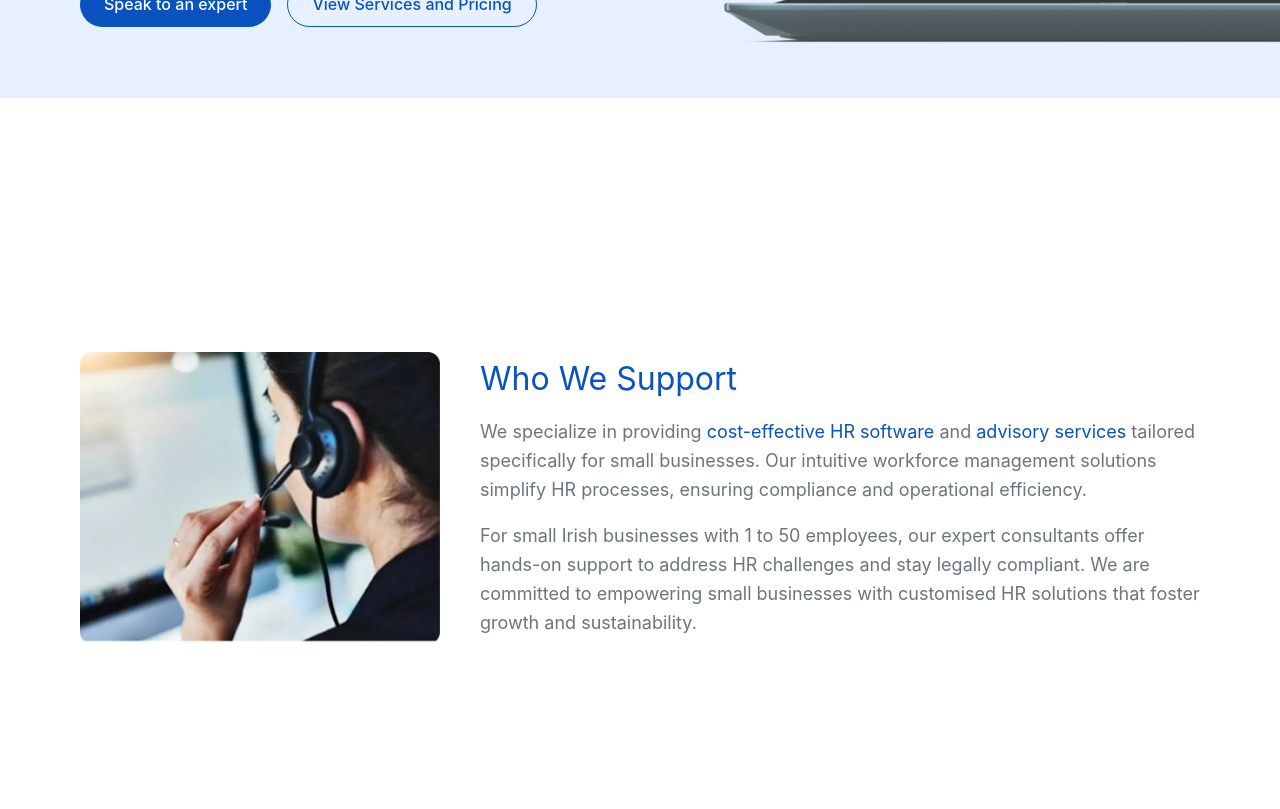
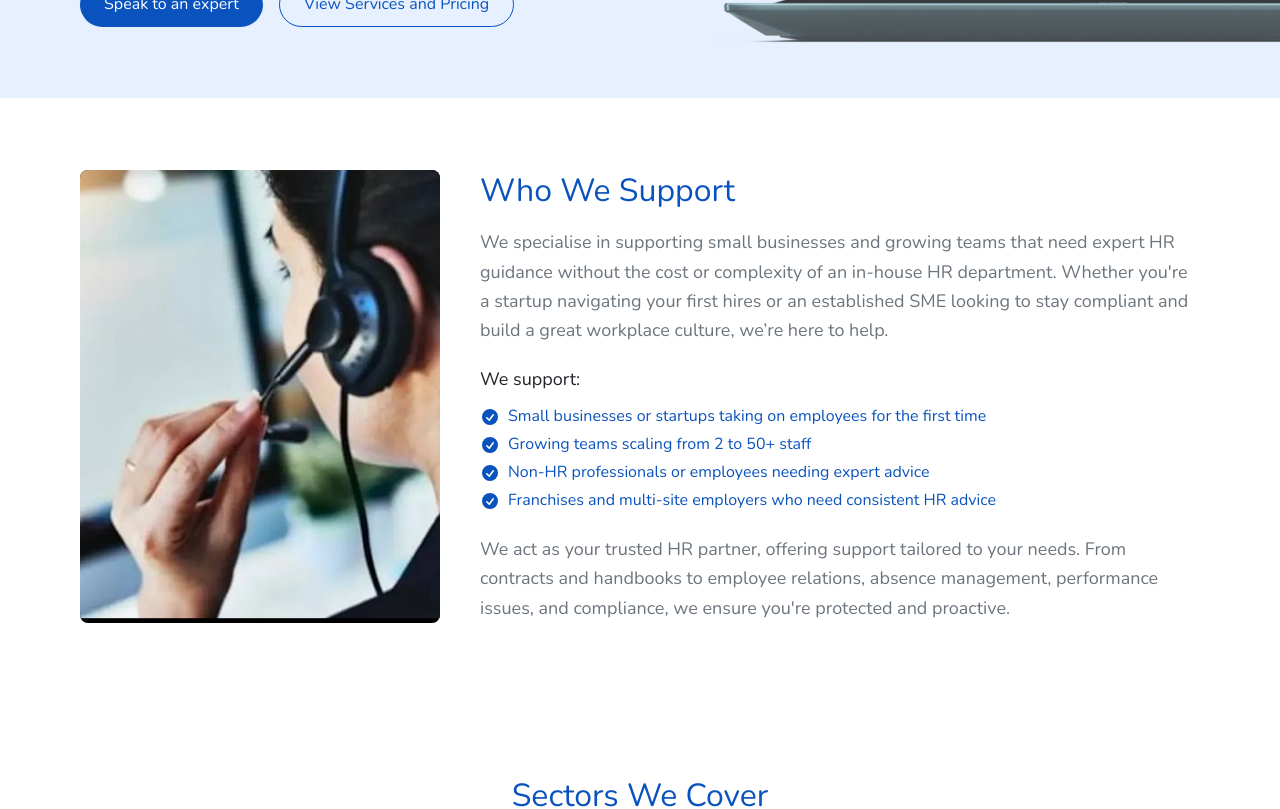
Before and after one commit to Alshekizx/hrSite, a Next.js app: page / in a window 1280 px wide. Shown: the part 500-1309 px from the top of the page. Built offline with nearby package versions, Linux system fonts and the light colour scheme.

Commit message:
who we support

```diff
--- a/src/app/components/homepage/sectorsWeCover.tsx
+++ b/src/app/components/homepage/sectorsWeCover.tsx
@@ -137,7 +137,7 @@ export default function SectorsWeCover() {
             {services.map((service, index) => (
               <div
                 key={index}
-                className={`cursor-pointer transition-all duration-300 ease-in-out min-w-[350px] h-screen p-6 border ${
+                className={`cursor-pointer transition-all duration-300 ease-in-out min-w-[350px] h-[90vh] p-6 border ${
                   index === selectedIndex
                     ? "border-[var(--primary-color)]"
                     : "border-white/20"
--- a/src/app/components/homepage/whoWeSupport.tsx
+++ b/src/app/components/homepage/whoWeSupport.tsx
@@ -1,42 +1,59 @@
+"use client";
+import { CheckCircleIcon } from "@heroicons/react/20/solid";
 import Image from "next/image";
+
+const features = [
+  "Small businesses or startups taking on employees for the first time",
+  "Growing teams scaling from 2 to 50+ staff",
+  "Non-HR professionals or employees needing expert advice",
+  "Franchises and multi-site employers who need consistent HR advice",
+];
 
 export default function WhoWeSupport() {
   return (
-    <div className="containerDiv flex flex-col lg:flex-row items-center justify-between gap-10 px-4 py-10">
+    <div className="containerDiv flex flex-col lg:flex-row items-stretch justify-between gap-10">
+
       {/* Image Section */}
-      <div className="w-full lg:w-1/3">
+      <div className="w-full lg:w-1/3 rounded-lg bg-black overflow-hidden">
+        <div className="relative flex justify-center items-center w-full h-70 lg:h-full">
           <Image
             src="/images/whoWeSupport.png"
             alt="Who We Support"
-          width={400}
-          height={300}
-          className="object-contain w-full h-auto"
+            fill
+            className="object-cover h-full"
           />
+        </div>
       </div>
 
       {/* Text Section */}
-      <div className="w-full lg:w-2/3">
+      <div className="w-full lg:w-2/3 flex flex-col justify-between">
+        <div>
           <h3 className="text-[var(--primary-color)] text-2xl font-semibold mb-4">
             Who We Support
           </h3>
-        <p className="text-[var(--text-muted)] leading-relaxed text-base">
-          We specialize in providing{" "}
-          <span className="text-[var(--primary-color)]">
-            cost-effective HR software
-          </span>{" "}
-          and{" "}
-          <span className="text-[var(--primary-color)]">
-            advisory services
-          </span>{" "}
-          tailored specifically for small businesses. Our intuitive workforce
-          management solutions simplify HR processes, ensuring compliance and
-          operational efficiency.
+          <p className="text-[var(--text-muted)] leading-relaxed text-base mb-6">
+            We specialise in supporting small businesses and growing teams that need
+            expert HR guidance without the cost or complexity of an in-house HR department.
+            Whether you're a startup navigating your first hires or an established SME
+            looking to stay compliant and build a great workplace culture, we’re here to help.
           </p>
-        <p className="text-[var(--text-muted)] leading-relaxed mt-4 text-base">
-          For small Irish businesses with 1 to 50 employees, our expert
-          consultants offer hands-on support to address HR challenges and stay
-          legally compliant. We are committed to empowering small businesses
-          with customised HR solutions that foster growth and sustainability.
+
+          <p className="mb-4">We support:</p>
+
+          <ul className="space-y-2">
+            {features.map((item, idx) => (
+              <li key={idx} className="flex items-center gap-2">
+                <CheckCircleIcon className="w-5 h-5 text-[var(--primary-color)]" />
+                <span className="text-[var(--primary-color)]">{item}</span>
+              </li>
+            ))}
+          </ul>
+        </div>
+
+        <p className="text-[var(--text-muted)] leading-relaxed mt-6 text-base">
+          We act as your trusted HR partner, offering support tailored to your needs.
+          From contracts and handbooks to employee relations, absence management,
+          performance issues, and compliance, we ensure you're protected and proactive.
         </p>
       </div>
     </div>
--- a/src/app/globals.css
+++ b/src/app/globals.css
@@ -33,7 +33,7 @@
   --card-Trans: #F5F9FFCC;  /* Semi-transparent card background */
 
   --border-color: #E0E6ED;  /* Light border color seen in cards */
-  --accent-color: #ffa137;  /* Purple used for icons or highlight in buttons */
+  --accent-color:  #FF3D00;  /* Purple used for icons or highlight in buttons */
   --foreground: #111111;
 
 }
@@ -102,13 +102,13 @@
   --card-Trans: #F5F9FFCC;  /* Semi-transparent card background */
 
   --border-color: #E0E6ED;  /* Light border color seen in cards */
-  --accent-color: #ffa137;  /* Purple used for icons or highlight in buttons */
+  --accent-color: #FF3D00;  /* Purple used for icons or highlight in buttons */
   --foreground: #111111;
 }
   }
 
 body {
-  font-family: 'Inter', sans-serif;
+  font-family: var(--font-nunito), sans-serif;
   font-size: 16px;
   font-weight: 400;
   color: var(--text-dark);
@@ -281,7 +281,7 @@ p {
 
 .containerDiv{
   padding: 2rem 5rem;
-  min-height: 90vh;
+  min-height: 50vh;
   width: 100%;
 
 }
--- a/src/app/layout.tsx
+++ b/src/app/layout.tsx
@@ -3,22 +3,21 @@
 import type { Metadata } from "next";
 import { Geist, Geist_Mono } from "next/font/google";
 import "./globals.css";
+import { Nunito } from 'next/font/google'
 import { AuthProvider } from "./context/authContext";
 import ClientLayout from "./components/clientLayout";
 
-const geistSans = Geist({
-  variable: "--font-geist-sans",
-  subsets: ["latin"],
-});
+const nunito = Nunito({
+  subsets: ['latin'],
+  weight: ['300', '400', '600', '700'],
+  variable: '--font-nunito',
+  display: 'swap',
+})
 
-const geistMono = Geist_Mono({
-  variable: "--font-geist-mono",
-  subsets: ["latin"],
-});
 
 export const metadata: Metadata = {
-  title: "MployUs Recruitment",
-  description: "MployUs Recruitment",
+  title: "MployUs HR",
+  description: "MployUs HR",
 };
 
 export default function RootLayout({
@@ -29,7 +28,7 @@ export default function RootLayout({
   return (
     <AuthProvider>
       <html lang="en">
-        <body className={`${geistSans.variable} ${geistMono.variable} antialiased`}>
+         <body className={`${nunito.variable} antialiased`}>
           <ClientLayout>{children}</ClientLayout>
         </body>
       </html>
```
Lines whose indentation alone changed are shown as unchanged.
